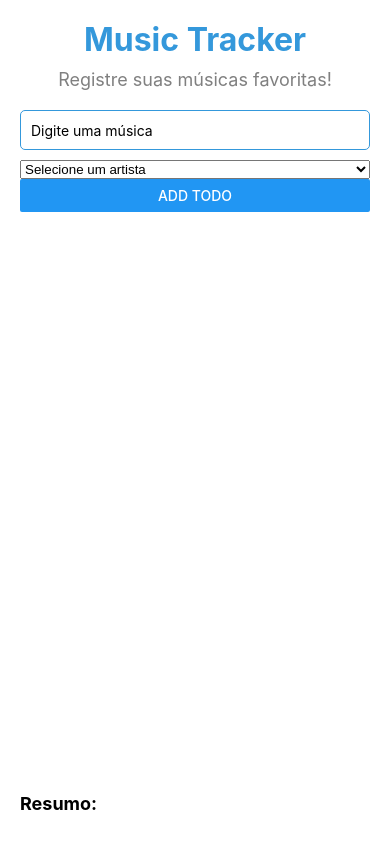
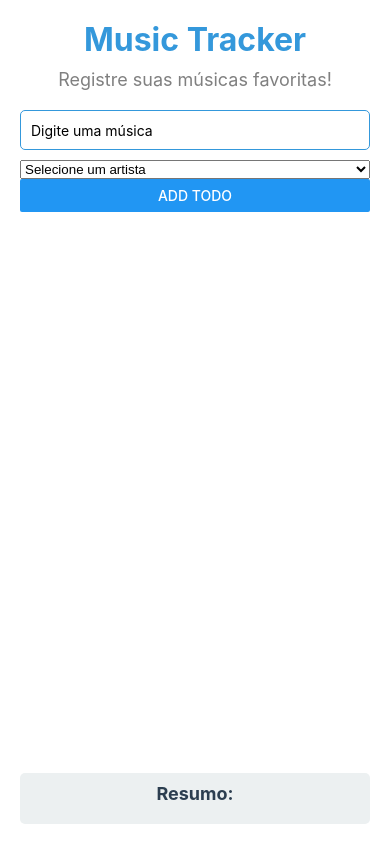
Before and after one commit to findrafael/music-tracker, a React Native app: screen / in a window 390 px wide. Built offline with nearby package versions, Linux system fonts and the light colour scheme.

Commit message:
Refactor Summary component styles

```diff
--- a/components/Summary.js
+++ b/components/Summary.js
@@ -55,14 +55,25 @@ const getArtistNameById = (artistId) => {
 const styles = StyleSheet.create({
     container: {
       marginTop: 20,
+      padding: 10,
+      backgroundColor: '#ecf0f1',
+      borderRadius: 5,
     },
     title: {
       fontSize: 18,
       fontWeight: 'bold',
       marginBottom: 10,
+      color: '#2c3e50',
+      textAlign: 'center'
     },
     summaryItem: {
-    marginBottom: 5,
+      marginBottom: 10,
+      color: '#34495e',
+    },
+    summaryTitle: {
+      fontSize: 16,
+      fontWeight: 'bold',
+      color: '#3498db',
     },
   });
 
```
Lines whose indentation alone changed are shown as unchanged.
